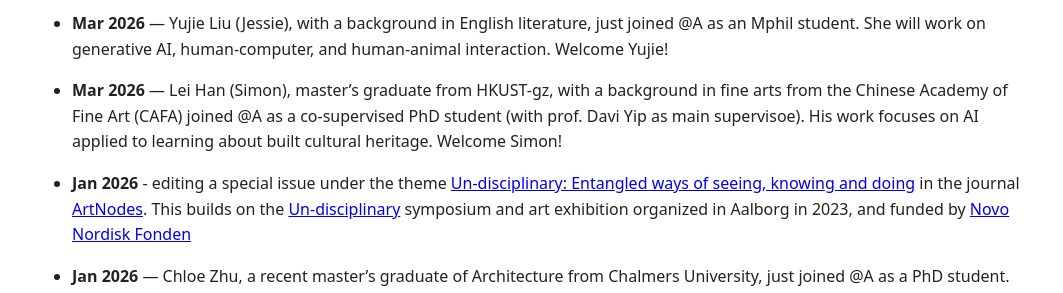
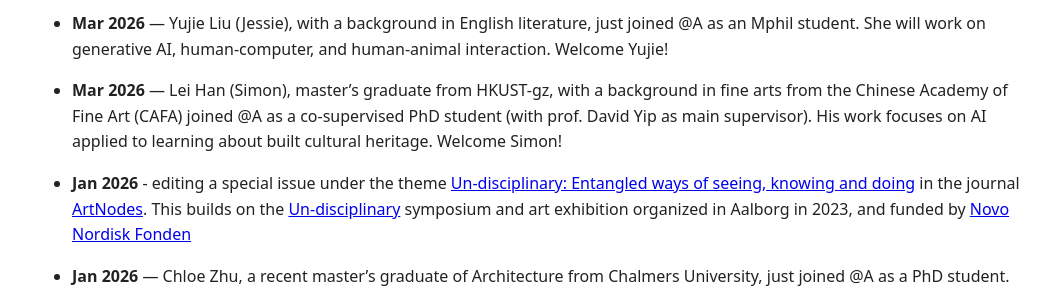
Before and after one commit to anqua/at-a, a Jekyll site: the page built from news.md, in a window 1280 px wide. Shown: the part 185-478 px from the top of the page, without its empty margins (108-1171 px from the left). Built offline with Jekyll 4.4.1, drawn with Linux system fonts in a browser that asks for light colours; some web fonts are replaced.

Commit message:
Update news.md

```diff
--- a/news.md
+++ b/news.md
@@ -7,7 +7,7 @@ title: News
 
 - **Mar 2026** — Yujie Liu (Jessie), with a background in English literature, just joined @A as an Mphil student. She will work on generative AI, human-computer, and human-animal interaction. Welcome Yujie!
 
-- **Mar 2026** — Lei Han (Simon), master's graduate from HKUST-gz, with a background in fine arts from the Chinese Academy of Fine Art (CAFA) joined @A as a co-supervised PhD student (with prof. Davi Yip as main supervisoe). His work focuses on AI applied to learning about built cultural heritage. Welcome Simon!
+- **Mar 2026** — Lei Han (Simon), master's graduate from HKUST-gz, with a background in fine arts from the Chinese Academy of Fine Art (CAFA) joined @A as a co-supervised PhD student (with prof. David Yip as main supervisor). His work focuses on AI applied to learning about built cultural heritage. Welcome Simon!
 
 - **Jan 2026** - editing a special issue under the theme <a href="https://raco.cat/index.php/Artnodes/about/call-for-papers-no-disciplinari" target="_blank" rel="noopener">Un-disciplinary: Entangled ways of seeing, knowing and doing</a> in the journal <a href="https://raco.cat/index.php/Artnodes/about/" target="_blank" rel="noopener">ArtNodes</a>. This builds on the <a href="https://www.youtube.com/watch?v=m4Iat5GsrV0" target="_blank" rel="noopener">Un-disciplinary</a> symposium and art exhibition organized in Aalborg in 2023, and funded by <a href="https://novonordiskfonden.dk/en/" target="_blank" rel="noopener">Novo Nordisk Fonden</a>
 
```
